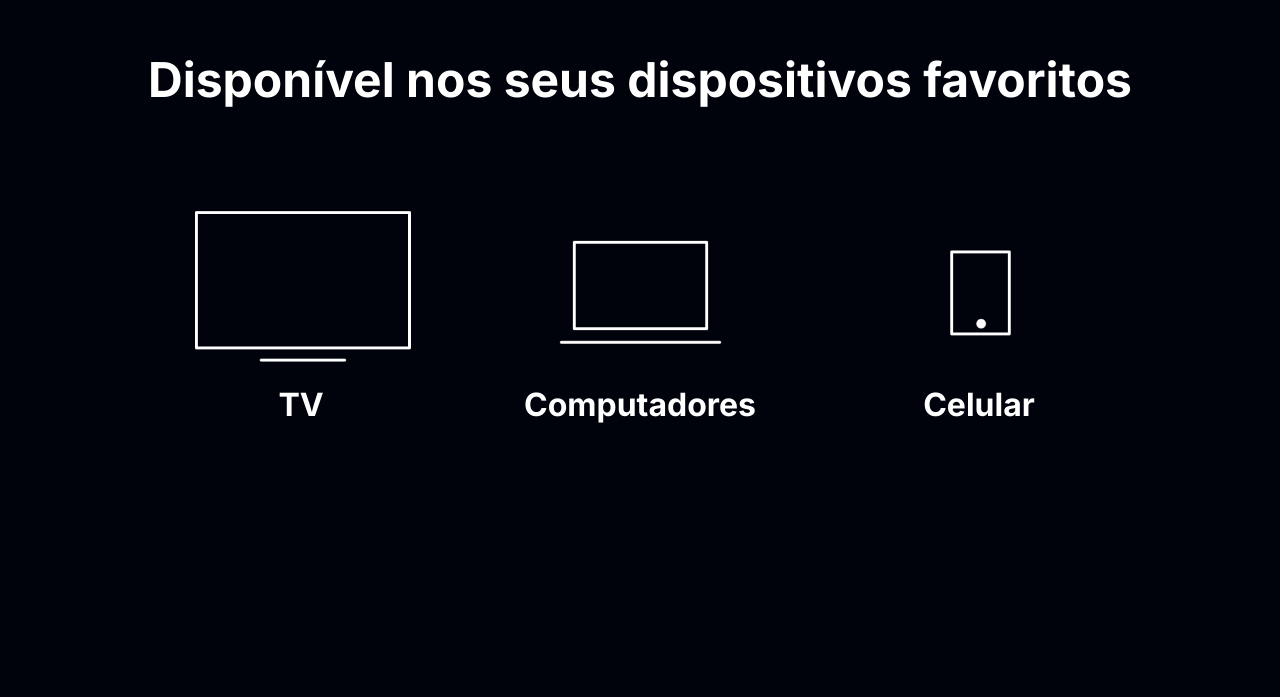
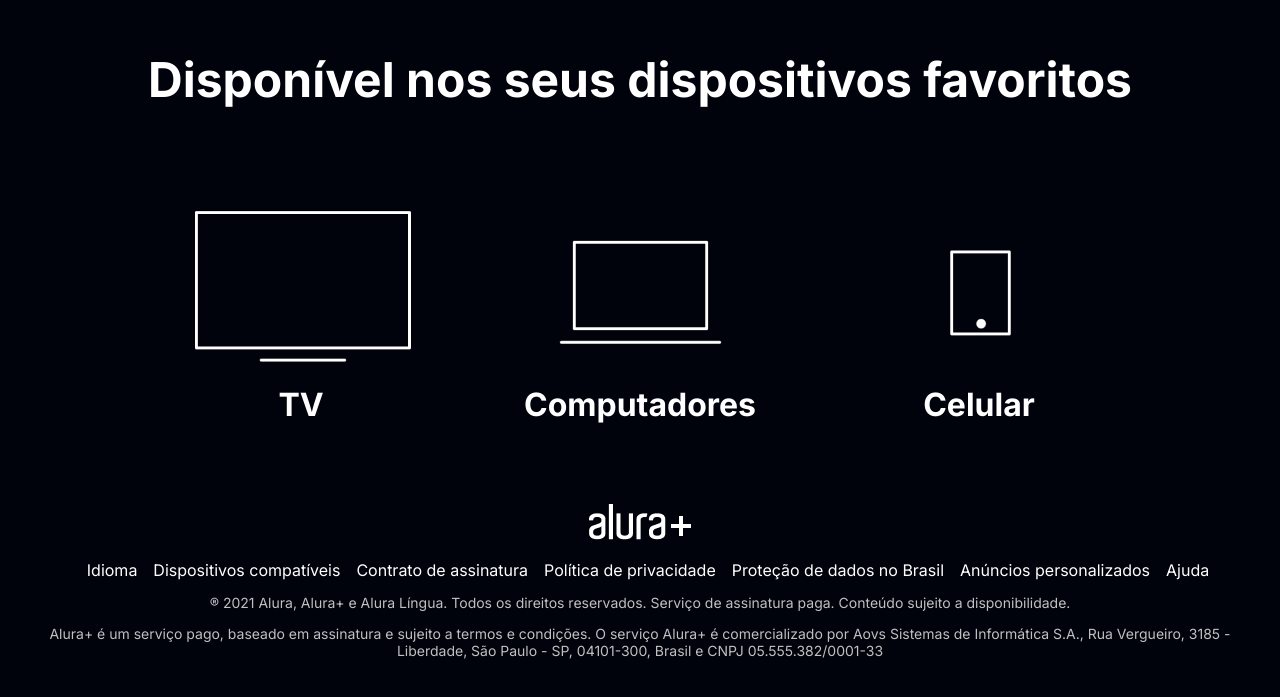
Before and after one commit to DanJu098/Projeto_Alura, a plain HTML site: page index.html in a window 1280 px wide. Shown: the part 3150-3847 px from the top of the page. Before the commit the page ends 3654 px from the top, so only its background shows below. Drawn offline with Linux system fonts and the light colour scheme.

Commit message:
Últimas alterações. Finalizando o projeto com a adição do 'Footer'

```diff
--- a/index.html
+++ b/index.html
@@ -89,5 +89,38 @@
             </li>
         </ul>
     </section>
+
+    <footer class="rodape">
+        <img src="img/Logo.png" alt="Alura+" class="rodape__logo">
+        <ul class="rodape__lista">
+            <li class="lista__link">
+                <a href="#">Idioma</a>
+            </li>
+            <li class="lista__link">
+                <a href="#">Dispositivos compatíveis</a>
+            </li>
+            <li class="lista__link">
+                <a href="#">Contrato de assinatura</a>
+            </li>
+            <li class="lista__link">
+                <a href="#">Política de privacidade</a>
+            </li>
+            <li class="lista__link">
+                <a href="#">Proteção de dados no Brasil</a>
+            </li>
+            <li class="lista__link">
+                <a href="#">Anúncios personalizados</a>
+            </li>
+            <li class="lista__link">
+                <a href="#">Ajuda</a>
+            </li>
+        </ul>
+            <p class="rodape__texto">
+                ® 2021 Alura, Alura+ e Alura Língua. Todos os direitos reservados. Serviço de assinatura paga. Conteúdo sujeito a disponibilidade.
+            </p>
+            <p class="rodape__texto">
+                Alura+ é um serviço pago, baseado em assinatura e sujeito a termos e condições. O serviço Alura+ é comercializado por Aovs Sistemas de Informática S.A., Rua Vergueiro, 3185 - Liberdade, São Paulo - SP, 04101-300, Brasil e CNPJ 05.555.382/0001-33
+            </p>
+    </footer>
 </body>
 </html>
--- a/style.css
+++ b/style.css
@@ -4,6 +4,7 @@
     --botao-azul:#167BF7;
     --cor-de-fundo:#00030C;
     --fonte-principal:'Inter';
+    --botao-azul-efeito:#3c91f8;
 }
 
 *{
@@ -43,6 +44,10 @@ body{
     margin-bottom: 1em;
 }
 
+.container__botao:hover{
+    background-color: var(--botao-azul-efeito);
+    color: var(--cor-de-fundo);
+}
 .botao_secundario{
     background-color: transparent;
     border: 2px solid var(--branco-principal);
@@ -150,3 +155,38 @@ AQUI ESTÁ O ESTILO DA FORMA COMO EU FIZ:
     gap: 10px;
 }
 */
+
+.rodape{
+    text-align: center;
+    margin: 5em 3em;
+}
+
+.lista__link a{
+    text-decoration: none;
+    color: var(--branco-principal);
+    margin-left: 1em;
+}
+
+.lista__link a:hover{
+    color:var(--botao-azul);
+
+}
+
+.lista__link a:active{
+    color: red;
+}
+
+
+.rodape__lista {
+    display: flex;
+    justify-content: center;
+    list-style-type: none;
+    margin-top: 1em;
+}
+
+
+.rodape__texto{
+    margin: 1em 0;
+    font-size: 14px;
+    color: var(--cinza-secundario);
+}
```
Also changed, not shown: img/Logo.png (added).
